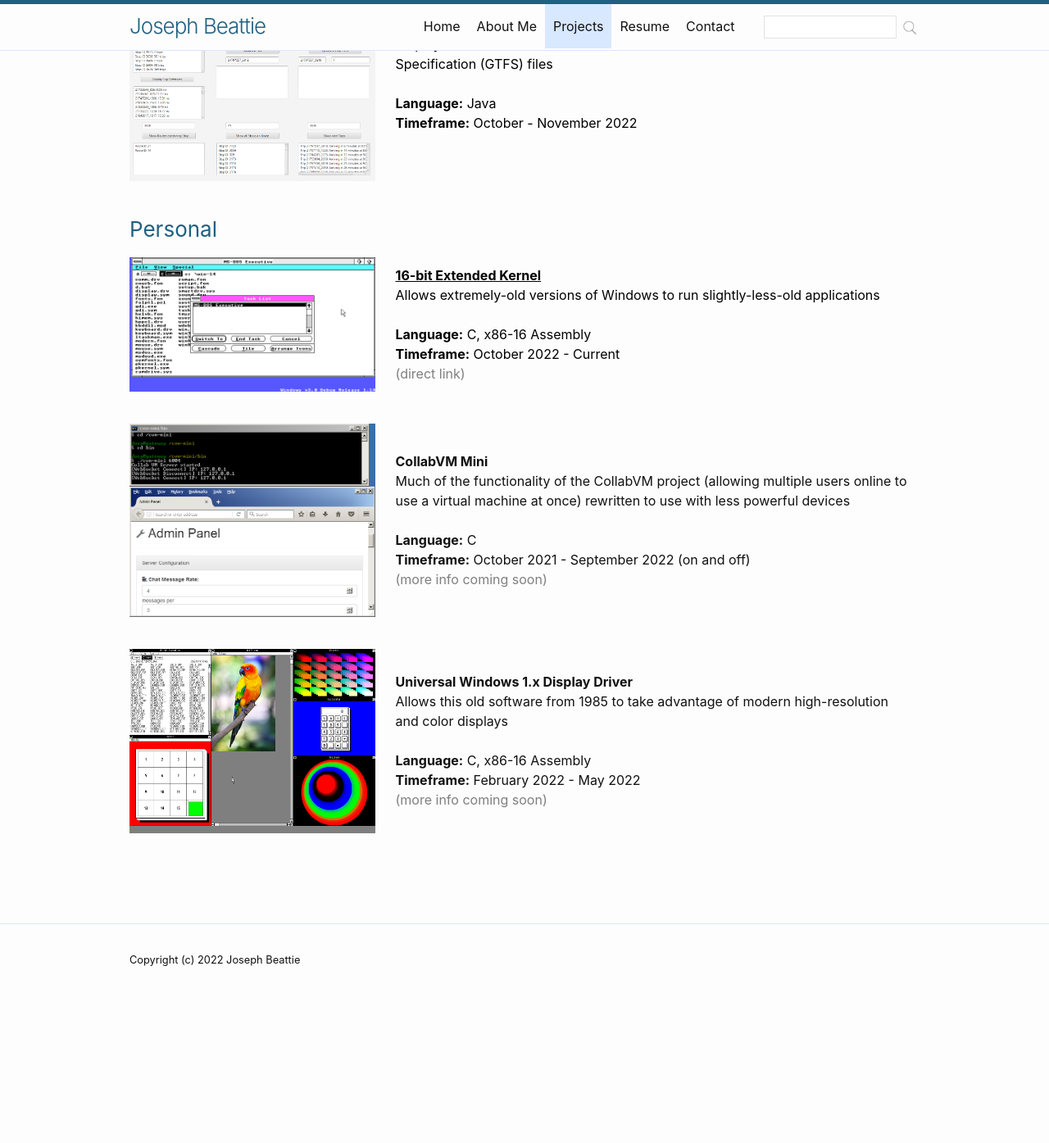
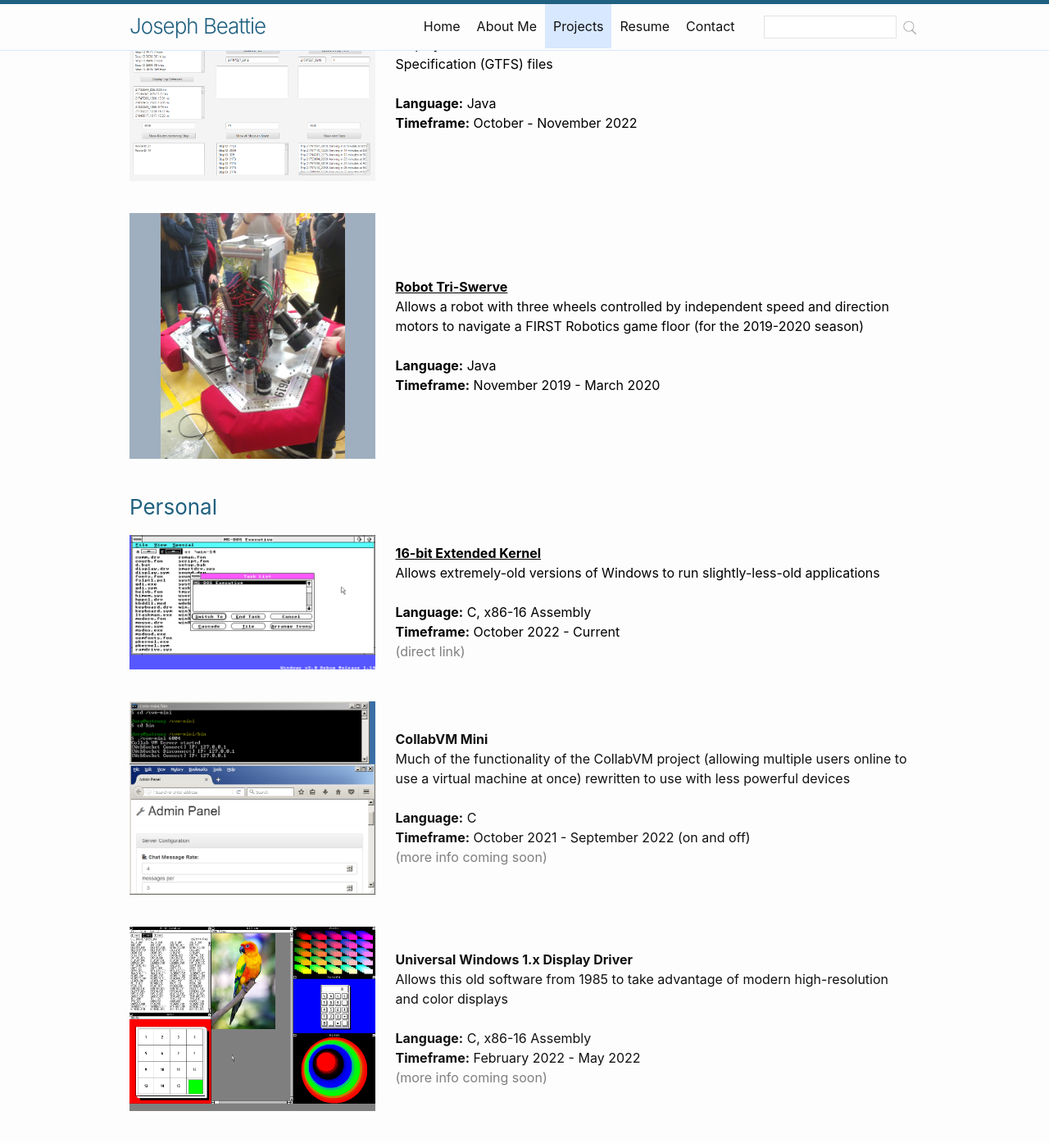
Before and after one commit to jb881122/jb881122.github.io, a Jekyll site: the page built from projects.md, in a window 1280 px wide and 1400 px high, scrolled down 281 px. Shown: the top 1395 px of the window at 82% size. Built offline with Jekyll 4.4.1, drawn with Linux system fonts in a browser that asks for light colours; nearby versions of some CDN libraries; before the commit the page ends 1493 px from its top, so only the background shows below that.

Commit message:
Project image formatting

```diff
--- a/_includes/project.html
+++ b/_includes/project.html
@@ -7,7 +7,9 @@
     {% endif %}
   {%- endif -%}
     <div>
-      <img class="proj-img" src="{{ include.thumb | relative_url }}" />
+      <div class="proj-img-container">
+        <img class="proj-img" src="{{ include.thumb | relative_url }}" />
+      </div>
       <div class="proj-text">
         <div class="proj-header{% unless include.dest %} proj-nolink{% endunless %}">
           {{ include.header }}
--- a/_sass/minima/_layout.scss
+++ b/_sass/minima/_layout.scss
@@ -289,9 +289,18 @@ h1, h2, h3, h4 {
     }
   }
 
-  .proj-img {
+  .proj-img-container {
     display: inline-block;
+    vertical-align: middle;
     width: 300px;
+    background-color: #9fafbf;
+
+    .proj-img {
+      display: block;
+      max-width: 300px;
+      max-height: 300px;
+      margin: auto;
+    }
   }
 
   .proj-text {
@@ -327,7 +336,7 @@ h1, h2, h3, h4 {
   @include media-query($on-palm) {
     padding: 5px 0 50px 0;
 
-    .proj-img {
+    .proj-img-container {
       display: block;
       margin: auto;
     }
--- a/projects.md
+++ b/projects.md
@@ -12,6 +12,14 @@ tipue_search_active: true
   desc='Displays and modifies various details within a set of General Transit Feed Specification (GTFS) files'
   language='Java'
   timeframe='October - November 2022'
+  %}
+{% include project.html
+  thumb='/assets/swerve.jpg'
+  dest='/projects/swerve/'
+  header='Robot Tri-Swerve'
+  desc='Allows a robot with three wheels controlled by independent speed and direction motors to navigate a FIRST Robotics game floor (for the 2019-2020 season)'
+  language='Java'
+  timeframe='November 2019 - March 2020'
   %}
 
 ### Personal
```
Also changed, not shown: gtfs.md (+4 -0 lines), swerve.md (added, +33 -0 lines).
